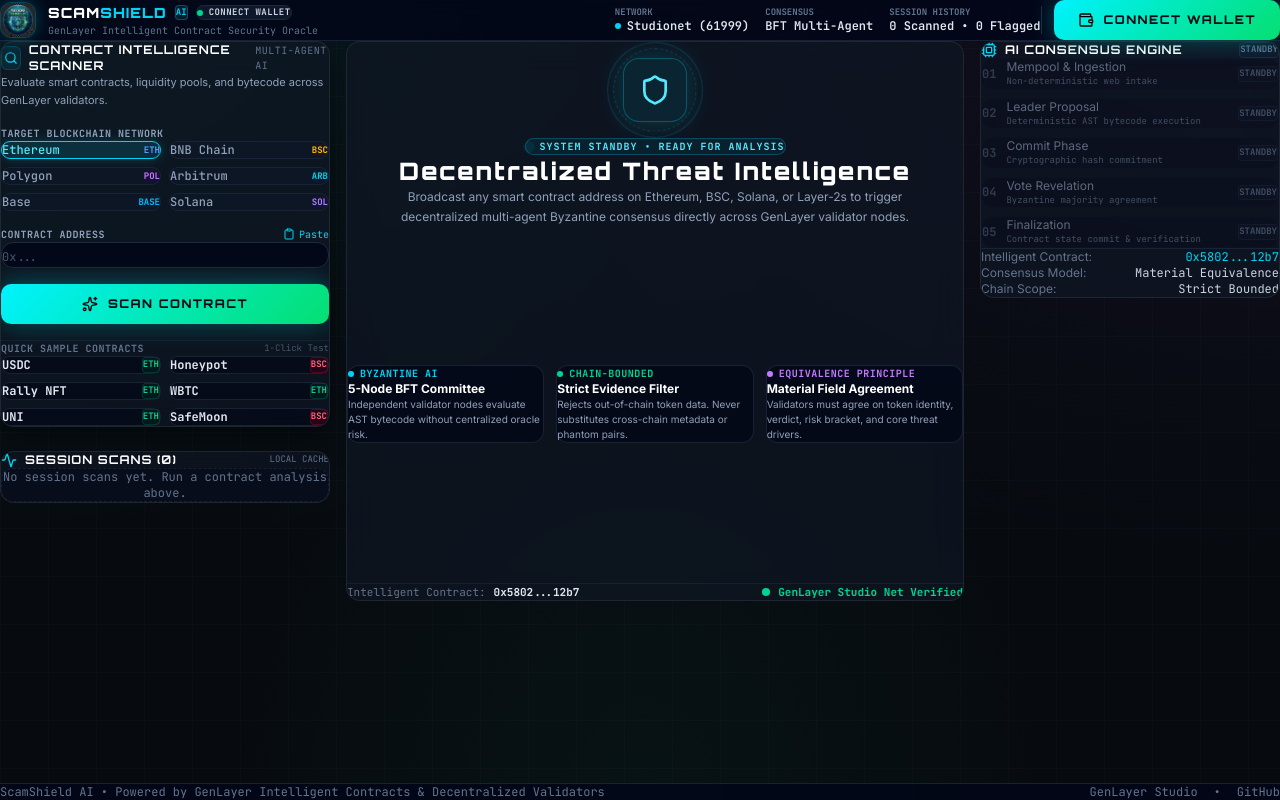
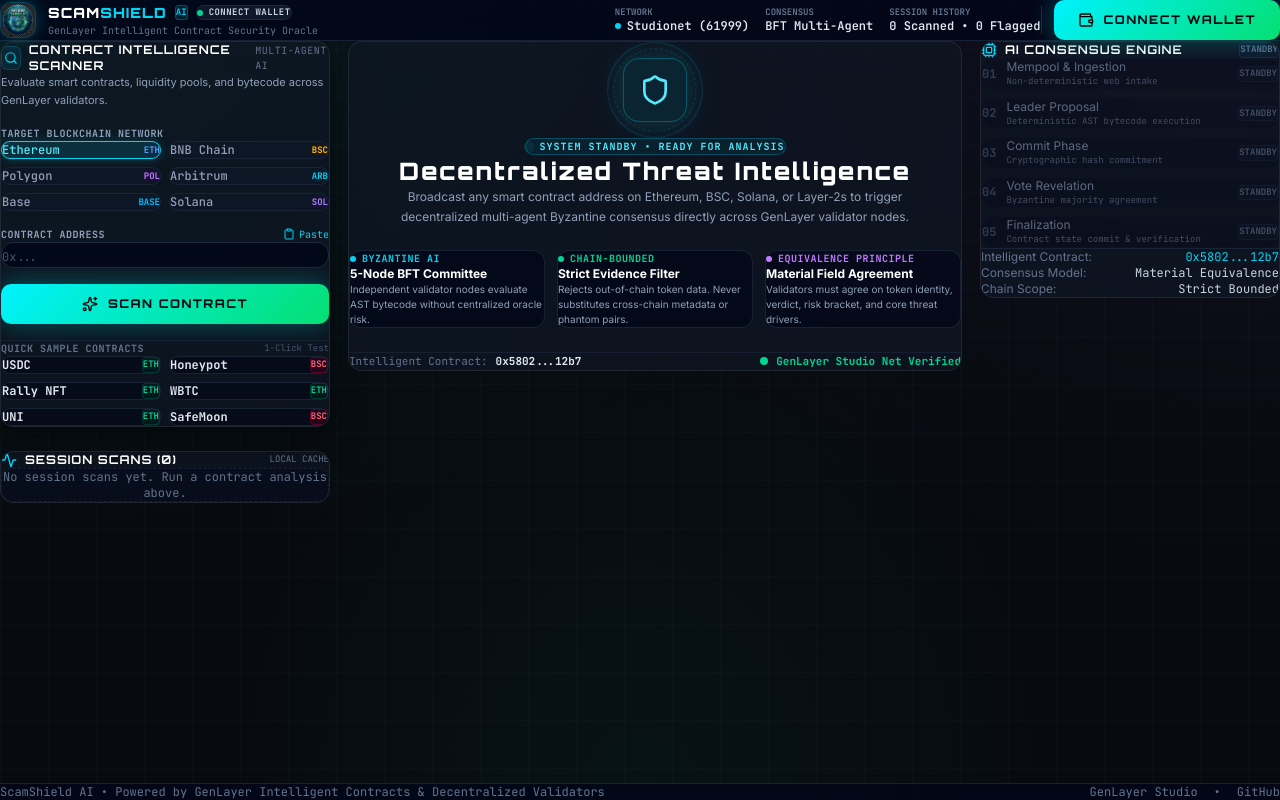
Before and after one commit to YousufAziz1/scamshield, a React (Vite) app: page / in a window 1280 px wide. Built offline with nearby package versions, Linux system fonts and the light colour scheme.

Commit message:
fix(ui): harmonize dashboard-grid columns and natural flex padding for Idle threat intelligence hero

```diff
--- a/src/App.tsx
+++ b/src/App.tsx
@@ -369,7 +369,7 @@
 
           {/* Case 3: Idle / Standby Screen (Command Center Hero) */}
           {!busy && !currentResult && (
-            <div className="glass-card p-6 sm:p-8 flex flex-col items-center justify-between min-h-[560px] text-center">
+            <div className="glass-card p-6 sm:p-8 flex flex-col gap-6 items-center text-center">
               <div className="flex flex-col items-center w-full max-w-lg">
                 <div className="relative w-24 h-24 mb-6 flex items-center justify-center">
                   <div className="absolute inset-0 rounded-full border border-cyan-500/20 animate-spin-slow" />
--- a/src/index.css
+++ b/src/index.css
@@ -85,23 +85,23 @@
 /* ── Explicit Master Dashboard Grid ── */
 .dashboard-grid {
   display: grid;
-  grid-template-columns: 380px 1fr 340px;
+  grid-template-columns: 380px minmax(460px, 1fr) 340px;
   gap: 24px;
   width: 100%;
   align-items: start;
 }
 
-@media (max-width: 1380px) {
+@media (max-width: 1400px) {
   .dashboard-grid {
-    grid-template-columns: 330px 1fr 300px;
-    gap: 16px;
+    grid-template-columns: 330px minmax(380px, 1fr) 300px;
+    gap: 18px;
   }
 }
 
-@media (max-width: 1024px) {
+@media (max-width: 1080px) {
   .dashboard-grid {
     grid-template-columns: 1fr;
-    gap: 20px;
+    gap: 24px;
   }
 }
 
```
